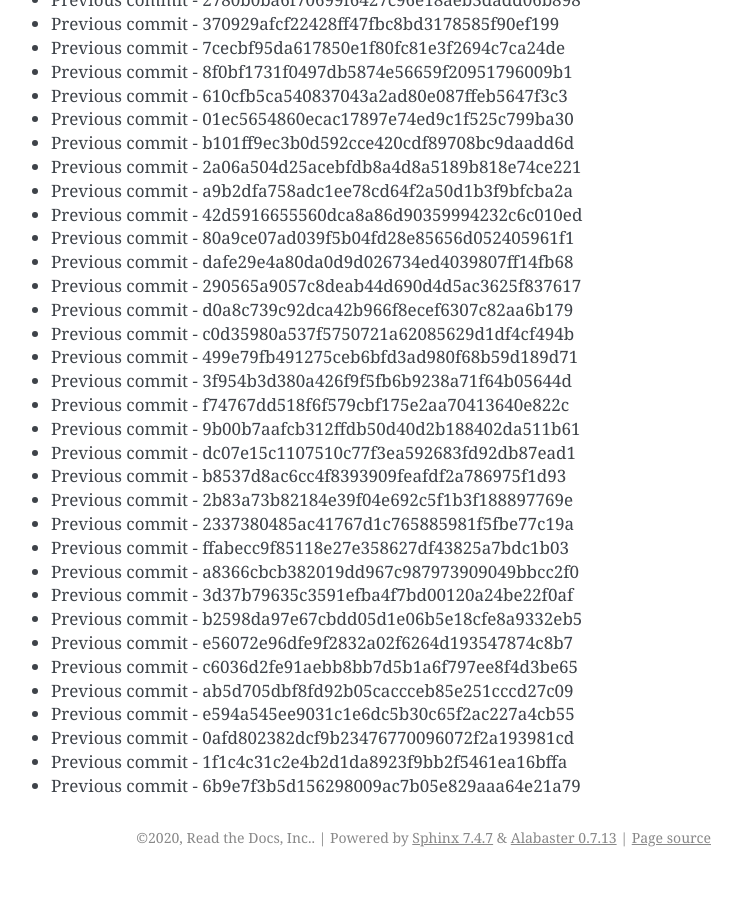
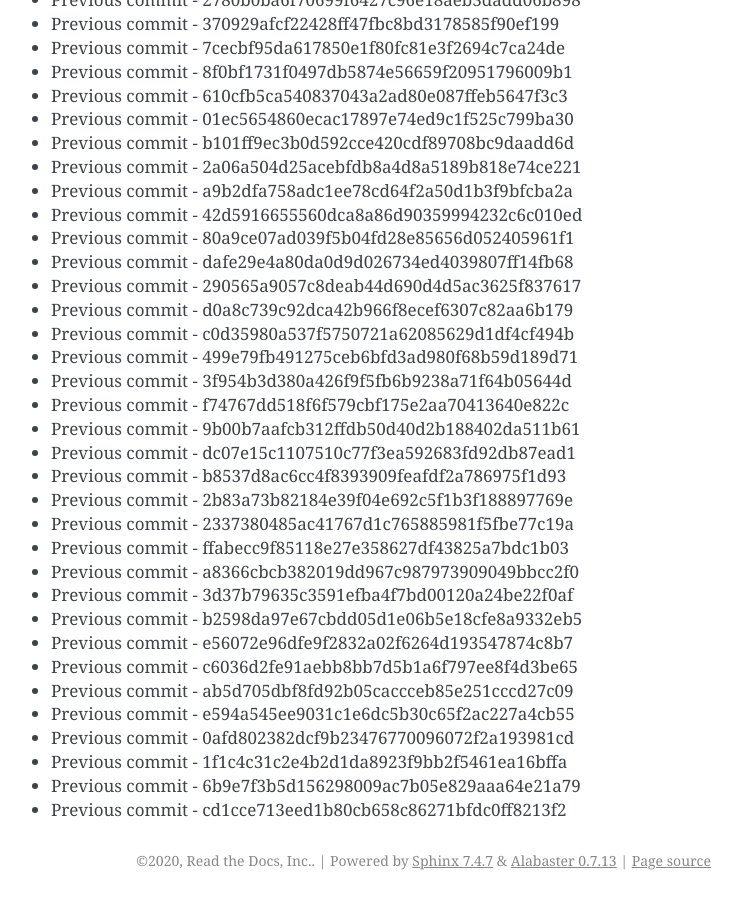
Before and after one commit to readthedocs/rtd-git-stresstest, a Sphinx documentation site: the page built from docs/updates.rst, in a window 1280 px wide and 900 px high, scrolled down 97437 px. Shown: the whole window, without its empty margins (399-1141 px from the left). Built offline with Sphinx 7.4.7, drawn with Linux system fonts in a browser that asks for light colours; before the commit the page ends 98314 px from its top, so only the background shows below that.

Commit message:
Generating commit from previous: cd1cce713eed1b80cb658c86271bfdc0ff8213f2

```diff
--- a/docs/updates.rst
+++ b/docs/updates.rst
@@ -4126,3 +4126,4 @@ It can be tested for any performance characteristics.
 * Previous commit - 0afd802382dcf9b23476770096072f2a193981cd
 * Previous commit - 1f1c4c31c2e4b2d1da8923f9bb2f5461ea16bffa
 * Previous commit - 6b9e7f3b5d156298009ac7b05e829aaa64e21a79
+* Previous commit - cd1cce713eed1b80cb658c86271bfdc0ff8213f2
```
